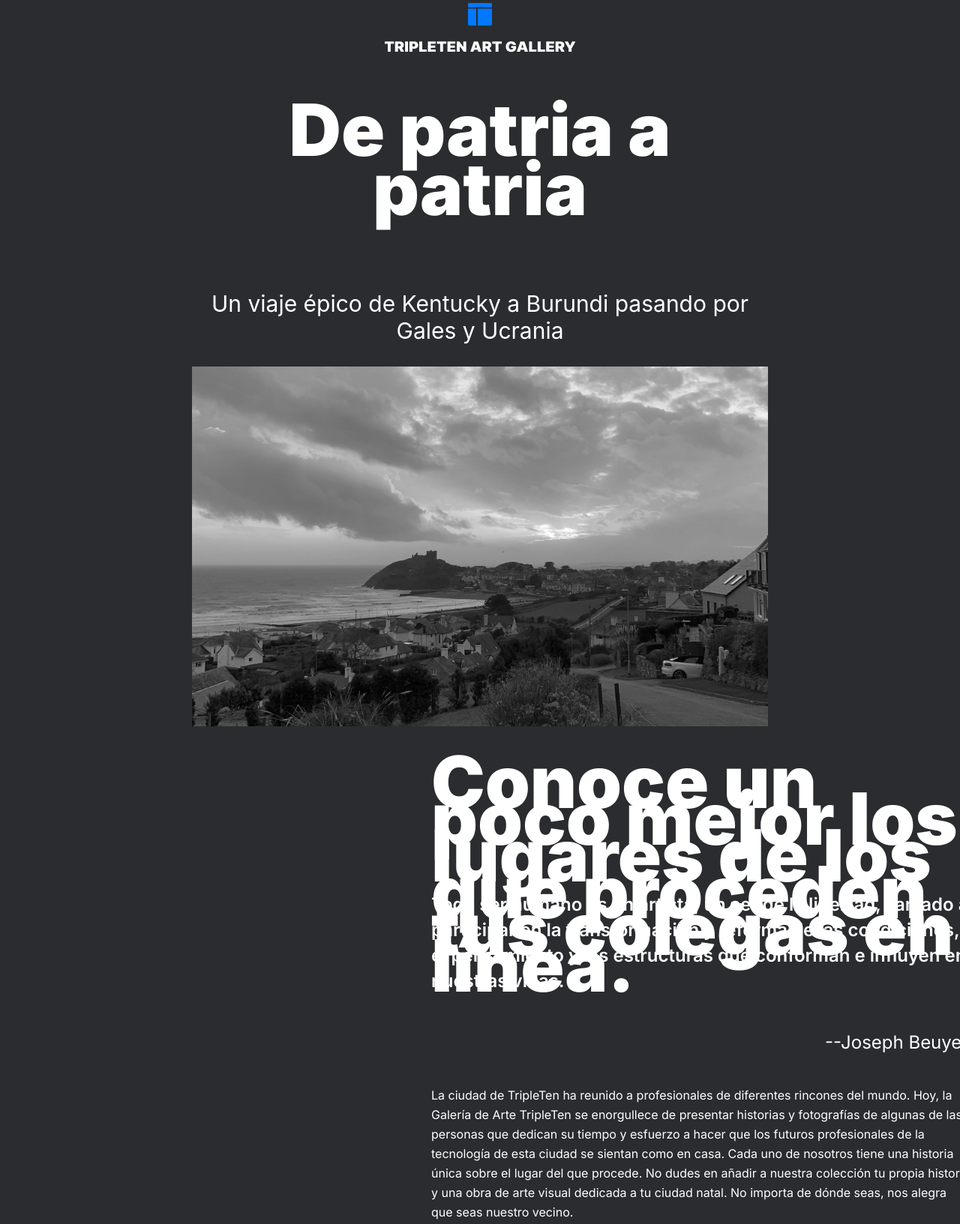
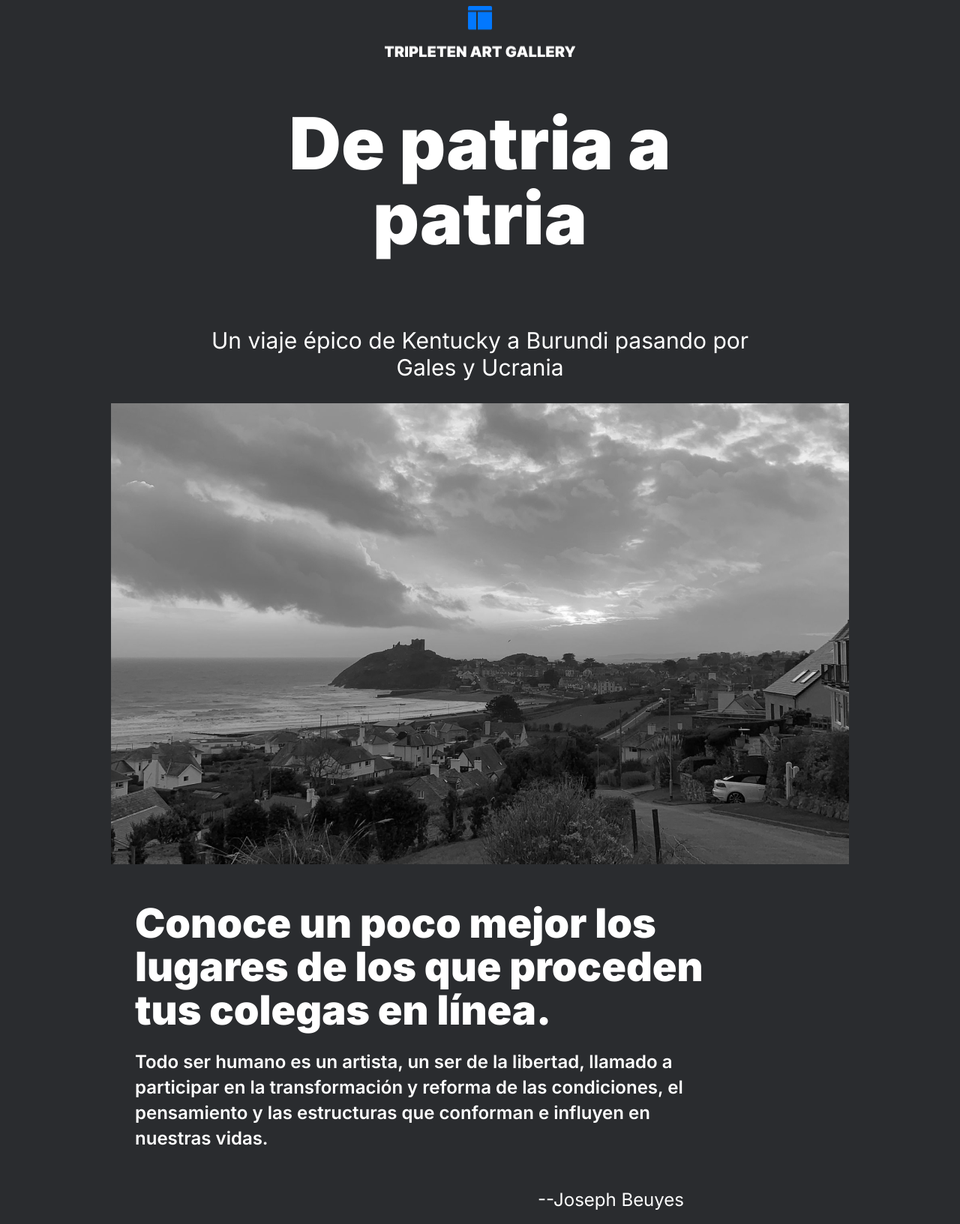
Before and after one commit to SasiCP24060901/web_project_homeland, a plain HTML site: page index.html in a window 1280 px wide. Shown: the part 60-1693 px from the top of the page at 75% size. Drawn offline with Linux system fonts and the light colour scheme.

Commit message:
ADD 768 PX

```diff
--- a/blocks/content.css
+++ b/blocks/content.css
@@ -1,32 +1,31 @@
 .content {
   padding-top: 50px;
-  padding-left: 575px;
-  color: white;
+  padding-left: 180px;
   display: flex;
   flex-direction: column;
   justify-content: flex-start;
   align-items: flex-start;
   position: relative;
-  max-width: 65%;
+  max-width: 55%;
 }
 .content__title {
-  width: 707px;
-  height: 147px;
-  top: 1041px;
-  left: 24px;
+  width: 830px;
+  height: 173.92px;
+  top: 1269px;
+  left: 148px;
   font-family: "Inter-Black";
   font-weight: 900;
-  font-size: 96px;
-  line-height: 49px;
+  font-size: 54px;
+  line-height: 58px;
   letter-spacing: 0%;
   color: white;
   margin: 0;
 }
 .content__phrase {
-  width: 720px;
-  height: 136px;
-  top: 1238px;
-  left: 24px;
+  width: 738px;
+  height: 135.66px;
+  top: 1482.91px;
+  left: 148px;
   font-family: "Inter-SemiBold";
   font-weight: 400;
   font-size: 24px;
@@ -36,10 +35,10 @@
 }
 
 .content__author {
-  width: 720px;
-  height: 34px;
-  top: 1366px;
-  left: 24px;
+  width: 732px;
+  height: 33.91px;
+  top: 1628.56px;
+  left: 148px;
   font-family: "Inter-Regular";
   font-weight: 400;
   font-size: 24px;
@@ -49,10 +48,10 @@
   text-align: right;
 }
 .content__description {
-  width: 720px;
-  height: 182px;
-  top: 1432px;
-  left: 24px;
+  height: 230px;
+  top: 181.54px;
+  left: 1694.46px;
+  font-size: 148px;
   font-family: "Inter-Regular";
   font-weight: 400;
   font-size: 16px;
@@ -62,7 +61,38 @@
 }
 
 @media screen and (max-width: 768px) {
+  .content {
+    padding-top: 45px;
+    padding-left: 40px;
+    max-width: 55%;
+  }
   .content__title {
-    font-size: 75px;
+    width: 680px;
+    height: 147px;
+    font-size: 45px;
+    line-height: 49px;
+    letter-spacing: 0%;
+    color: white;
+    margin: auto;
+  }
+
+  .content__phrase {
+    width: 720px;
+    height: 136px;
+    top: 1238px;
+    left: 24px;
+  }
+  .content__author {
+    width: 720px;
+    height: 34px;
+    top: 1366px;
+    left: 24px;
+  }
+  .content__description {
+    width: 720px;
+    height: 182px;
+    top: 1432px;
+    left: 24px;
+    font-size: 16px;
   }
 }
--- a/blocks/header.css
+++ b/blocks/header.css
@@ -9,55 +9,69 @@
 }
 
 .header__logo {
-  width: 254px;
-  height: 66px;
-  margin-top: 30px;
-  left: 257px;
+  width: 254.84px;
+  height: 68.94px;
+  margin-top: 34px;
+  left: 513px;
 }
 
 .header__title {
-  width: 530px;
-  height: 158px;
-  top: 186px;
-  left: 119px;
+  width: 720px;
+  height: 200px;
+  top: 194px;
+  left: 280px;
   font-family: "Inter-Black";
   font-weight: 900;
   font-size: 96px;
-  line-height: 79px;
+  line-height: 100px;
+  letter-spacing: 0%;
+  text-align: center;
   color: white;
-  text-align: center;
-  letter-spacing: 0%;
 }
 
 .header__subtitle {
   width: 720px;
   height: 72px;
-  top: 369px;
-  left: 24px;
-  font-family: "Inter";
+  top: 426px;
+  left: 280px;
+  font-family: "Inter-Regular";
   font-weight: 400;
   font-size: 30px;
   line-height: 36px;
   color: #ffffff;
   letter-spacing: 0%;
   text-align: center;
-  max-width: 720px;
+  max-width: 768px;
 }
 
 .header__image {
-  width: 768px;
-  height: 480px;
-  top: 471px;
+  width: 984px;
+  height: 615px;
+  top: 562px;
+  left: 148px;
 }
 
 @media screen and (max-width: 768px) {
+  .header__logo {
+    height: 66px;
+    margin-top: 30px;
+    left: 257px;
+  }
   .header__title {
+    width: 530px;
+    height: 158px;
+    top: 186px;
+    left: 119px;
     font-size: 75px;
+    line-height: 79px;
+  }
+  .header__subtitle {
+    top: 369px;
+    left: 24px;
+  }
+  .header__image {
+    width: 768px;
+    height: 480px;
+    top: 471px;
   }
 }
-
-@media screen and (max-width: 320px) {
-  .header__title {
-    font-size: 40px;
-  }
-}
--- a/blocks/page.css
+++ b/blocks/page.css
@@ -5,4 +5,5 @@
   margin: 0 auto;
   max-width: 100%;
   height: auto;
+  overflow: hidden;
 }
```
